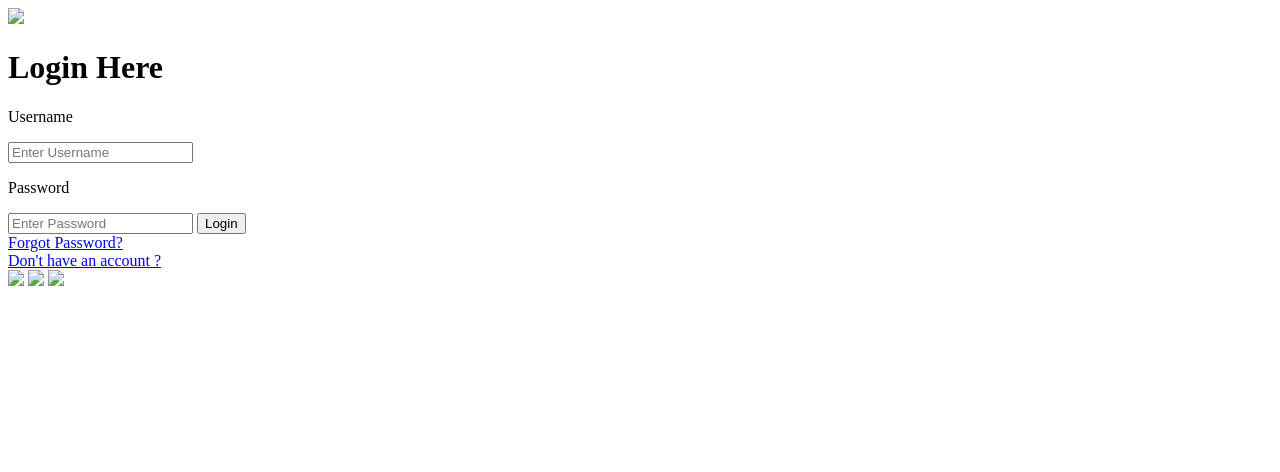
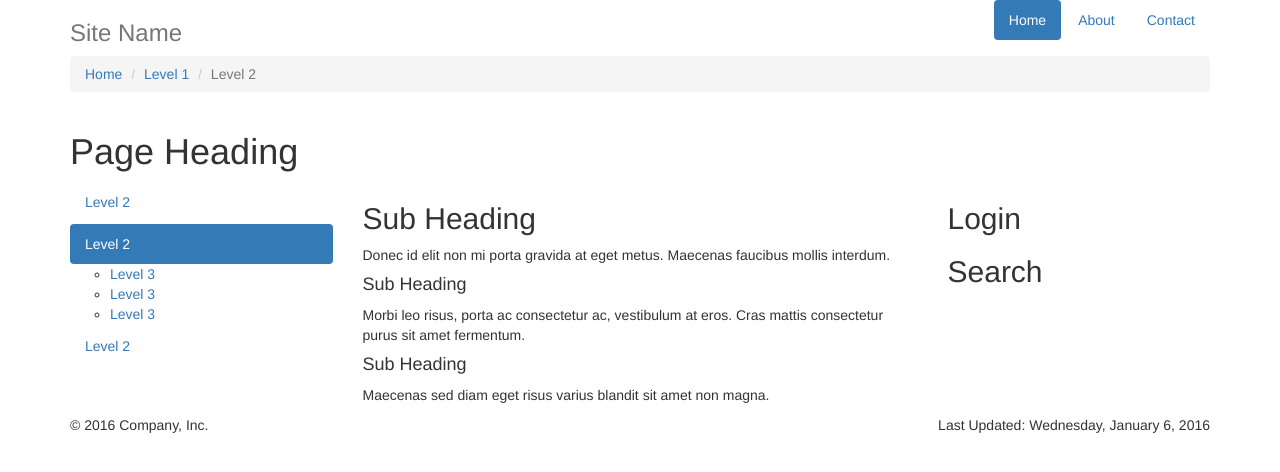
Before and after one commit to Dhruv28112000/Demo, a plain HTML site: page index.html in a window 1280 px wide. Drawn offline with nearby package versions, Linux system fonts and the light colour scheme.

Commit message:
Update index.html

```diff
--- a/index.html
+++ b/index.html
@@ -1,28 +1,120 @@
 <!DOCTYPE html>
-<html>
-<head>
-	<title>Project</title>
-	<link rel="stylesheet" type="text/css" href="project.css">
-</head>
-<body>
-	<div class="loginbox">
-		<img src="login.png" class="login">
-		<h1>Login Here</h1>
-		<form>
-			<p>Username</p>
-			<input type="Username" name="" placeholder="Enter Username" alt="valid Username" required="">
-			<p>Password</p>
-			<input type="Password" name="" placeholder="Enter Password" required>
-			<input type="submit" name="" value="Login"><br>
-			<a href="#">Forgot Password?</a><br>
-			<a href="#">Don't have an account ?</a>
-		</form>
-</div>
-<div class="social">
-	<img src="facebook.png">
-	<img src="twitter.png">
-	<img src="linkedin.png">
+<html lang="en">
+  <head>
 
-</div>
-</body>
+    <!-- Declared Vars To Go Here -->
+
+    <meta charset="utf-8">
+    <meta http-equiv="X-UA-Compatible" content="IE=edge">
+    <meta name="viewport" content="width=device-width, initial-scale=1">
+
+    <!-- Metadata -->
+    <meta name="description" content="">
+    <meta name="author" content="">
+
+    <link rel="icon" href="mysource_files/favicon.ico">
+
+    <!-- Page Name and Site Name -->
+    <title>Page Name - Squiz Matrix HTML Example</title>
+
+    <!-- CSS -->
+    <link href="https://maxcdn.bootstrapcdn.com/bootstrap/3.3.6/css/bootstrap.min.css" rel="stylesheet">
+    <link href="mysource_files/style.css" rel="stylesheet">
+
+  </head>
+
+  <body>
+
+    <div class="container">
+
+      <header class="header clearfix" style="background-color: #ffffff">
+
+        <!-- Main Menu -->
+        <nav>
+          <ul class="nav nav-pills pull-right">
+            <li class="active"><a href="#">Home</a></li>
+            <li><a href="#">About</a></li>
+            <li><a href="#">Contact</a></li>
+          </ul>
+        </nav>
+
+        <!-- Site Name -->
+        <h1 class="h3 text-muted">Site Name</h1>
+
+        <!-- Breadcrumbs -->
+        <ol class="breadcrumb">
+          <li><a href="#">Home</a></li>
+          <li><a href="#">Level 1</a></li>
+          <li class="active">Level 2</li>
+        </ol>
+
+      </header>
+
+      <div class="page-heading">
+
+        <!-- Page Heading -->
+        <h1>Page Heading</h1>
+
+      </div>
+
+      <div class="row">
+
+        <div class="col-sm-3">
+
+          <!-- Sub Navigation -->
+          <ul class="nav nav-pills nav-stacked">
+            <li><a href="#">Level 2</a></li>
+            <li class="active"><a href="#">Level 2</a>
+              <ul>
+                <li><a href="#">Level 3</a></li>
+                <li><a href="#">Level 3</a></li>
+                <li><a href="#">Level 3</a></li>
+              </ul>
+            </li>
+            <li><a href="#">Level 2</a></li>
+          </ul>
+
+        </div>
+
+        <div class="col-sm-6">
+
+          <div class="page-contents">
+
+            <!-- Design Body -->
+            <h2>Sub Heading</h2>
+            <p>Donec id elit non mi porta gravida at eget metus. Maecenas faucibus mollis interdum.</p>
+            <h4>Sub Heading</h4>
+            <p>Morbi leo risus, porta ac consectetur ac, vestibulum at eros. Cras mattis consectetur purus sit amet fermentum.</p>
+            <h4>Sub Heading</h4>
+            <p>Maecenas sed diam eget risus varius blandit sit amet non magna.</p>
+
+          </div>
+
+        </div>
+
+        <div class="col-sm-3">
+
+          <!-- Login Section -->
+          <h2>Login</h2>
+
+          <!-- Search Section -->
+          <h2>Search</h2>
+
+          <!-- Nested Right Column Content -->
+
+        </div>
+
+      </div>
+
+      <footer class="footer">
+        <p class="pull-right">
+          <!-- Last Updated Design Area-->
+          Last Updated: Wednesday, January 6, 2016
+        </p>
+        <p>&copy; 2016 Company, Inc.</p>
+      </footer>
+
+    </div> <!-- /container -->
+
+  </body>
 </html>
```
